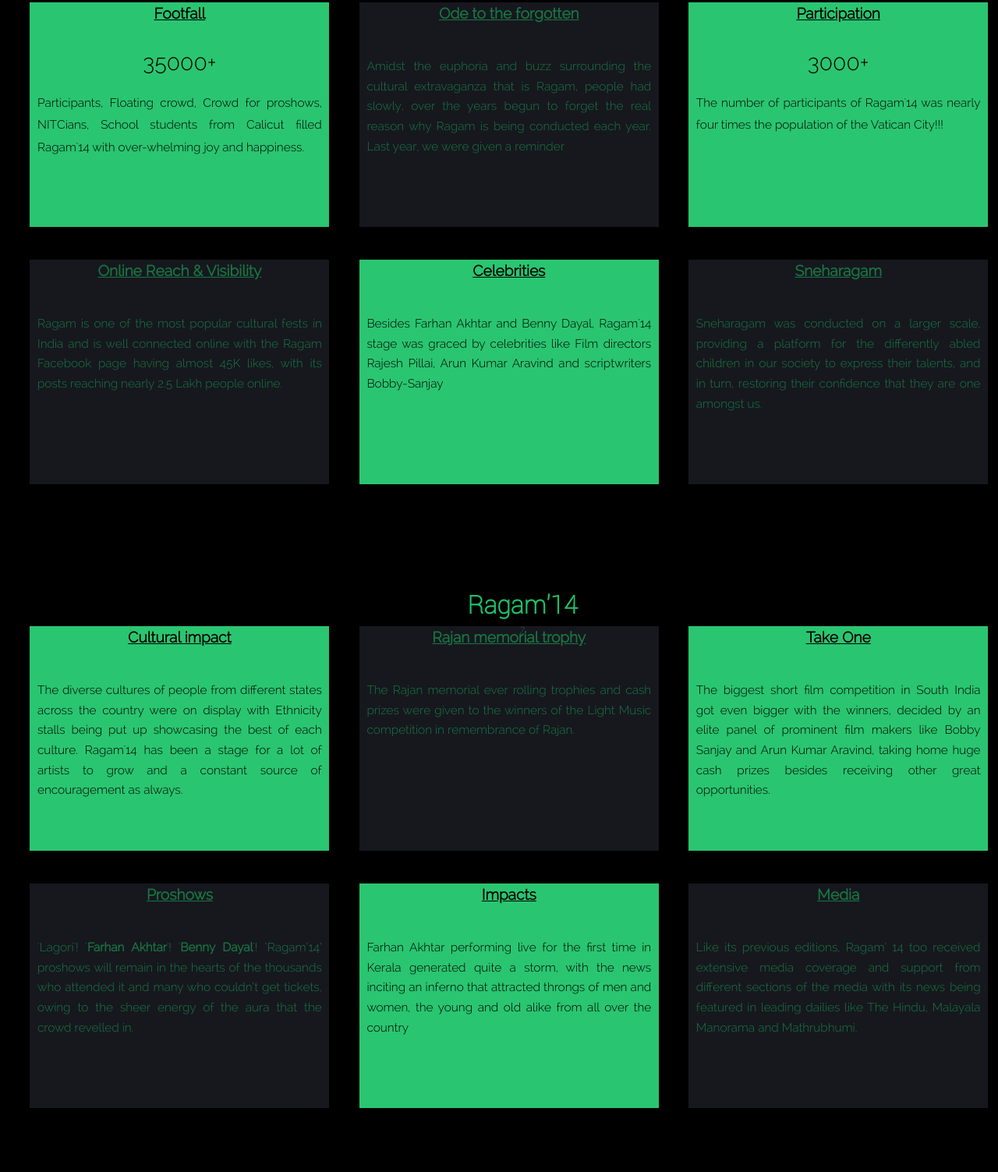
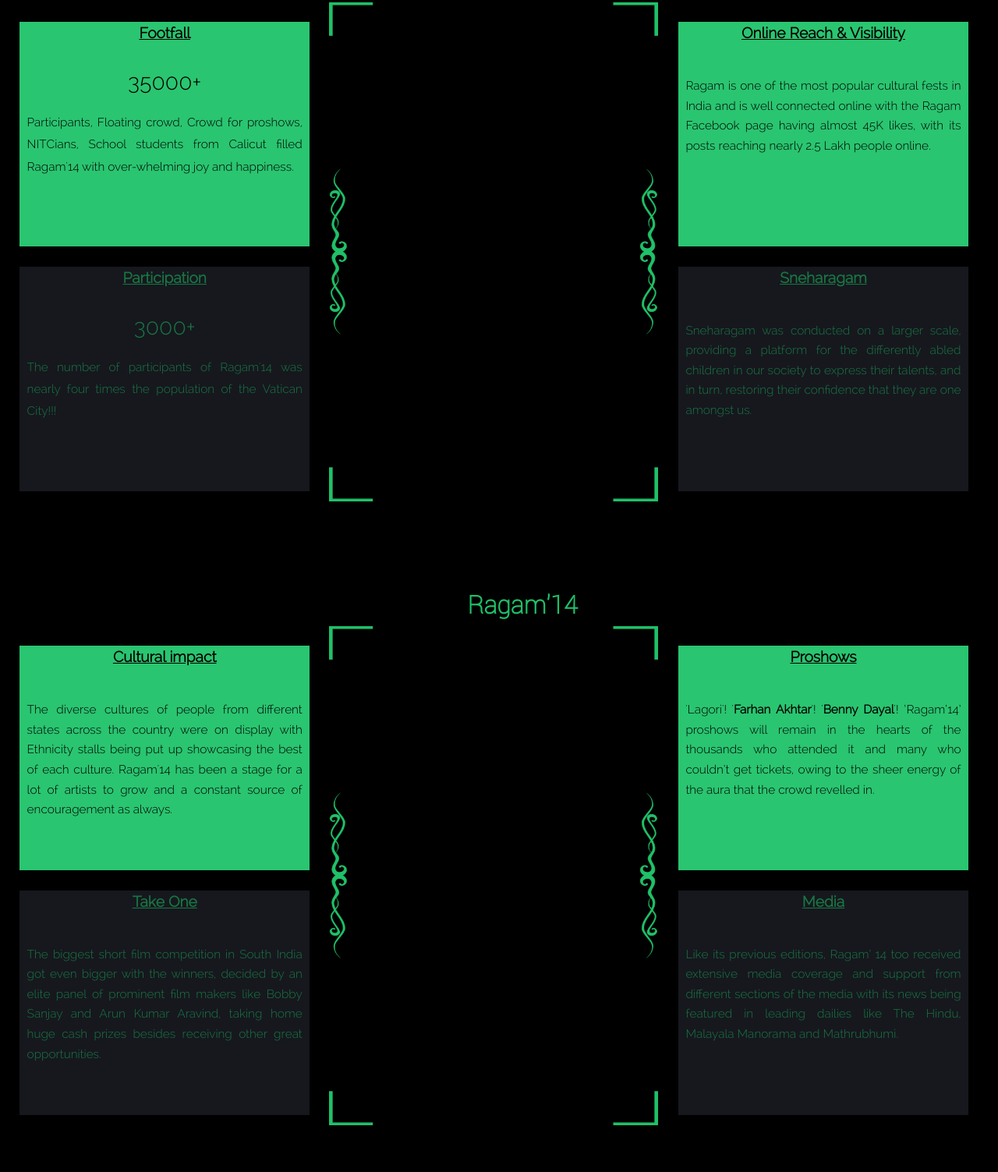
Before and after one commit to nitcfest/ragam_15_marketing, a plain HTML site: page index.html in a window 1280 px wide. Shown: the part 1697-3200 px from the top of the page at 78% size. Drawn offline with Linux system fonts and the light colour scheme.

Commit message:
put bg image to center

```diff
--- a/css/main.css
+++ b/css/main.css
@@ -203,103 +203,70 @@
 	transform:scale(1);
 	transition:all .5s;
 	word-wrap: break-word;
-	margin:0% 0% 0% 3%;
+	margin:6%;
 	padding:0px 0px 0px 0px;
+	height: 45%;
 }
 .top-div{
-	width:100%;
-	height:40%;
+	position: relative;
+	width:33%;
 	margin-top: 10px;
+	float: left;
+	height: 80%;
 }
 #box1{
 	color:#000000;
 	background-color: #2AC570;
-	width:30%;
-	height:90%;
-	float:left;
 }
 #box2{
 	background-color: #252932;
 	opacity:0.6;
 	color:2AC570;
-	width:30%;
-	height:90%;
-	float:left;
 }
 #box3{
 	color:#000000;
 	background-color: #2AC570;
-	width:30%;
-	height:90%;
-	float:left;
 }
 #box4{
 	background-color: #252932;
 	opacity:0.6;
 	color:2AC570;
-	width:30%;
-	height:90%;
-	float:left;
 }
 #box5{
 	color:#000000;
 	background-color: #2AC570;
-	width:30%;
-	height:90%;
-	float:left;
 }
 #box6{
 	background-color: #252932;
 	opacity:0.6;
 	color:2AC570;
-	width:30%;
-	height:90%;
-	float:left;
 }
 #box7{
 	color:#000000;
 	background-color: #2AC570;
-	width:30%;
-	height:90%;
-	float:left;
 }
 #box8{
 	background-color: #252932;
 	opacity:0.6;
 	color:2AC570;
-	width:30%;
-	height:90%;
-	float:left;
 }
 #box9{
 	color:#000000;
 	background-color: #2AC570;
-	width:30%;
-	height:90%;
-	float:left;
 }
 #box10{
 	background-color: #252932;
 	opacity:0.6;
 	color:2AC570;
-	width:30%;
-	height:90%;
-	float:left;
 }
 #box11{
 	color:#000000;
 	background-color: #2AC570;
-	width:30%;
-	height:90%;
-	float:left;
 }
 #box12{
 	background-color: #252932;
 	opacity:0.6;
 	color:2AC570;
-	width:30%;
-	height:90%;
-	float:left;
 }
 .head-part{
 	width: 100%;
@@ -625,19 +592,17 @@
 #preload1{
 	background: url("");
 }
-#background_panel3{
-	width:100%;
-	height:100%;
-	position:absolute;
+.background_panel{
 	background-repeat: no-repeat;
-	background-size: 100%;
+	background-size: 100% 100%;
 }
-#background_panel4{
-	width:100%;
-	height:100%;
-	position:absolute;
+.border{
+	position: absolute;
+	width: 100%;
+	height: 100%;
+	background: url("../images/border.png");
 	background-repeat: no-repeat;
-	background-size: 100%;
+	background-size: 100% 100%;
 }
 .Ragam-Nav>a:hover{
 	cursor: pointer;
@@ -668,3 +633,7 @@
 	right:0px;
 	cursor: pointer;
 }
+clear{
+	clear:both;
+	display: block;
+}
--- a/index.html
+++ b/index.html
@@ -207,7 +207,6 @@
 			</div>
 		</div> -->
 		<div class="panel" id="panel3">
-			<div id ="background_panel3"></div>
 			<div class="top-part-useless2"></div>
 			<div class="heading">
 				<h1>Ragam'14 </h1>
@@ -226,13 +225,7 @@
 							</div>
 					</div>
 				</div>
-				<div id="box2" class='gal' data-bg="images/bg/footfall.jpg">
-					<div class="head-part">Ode to the forgotten</div>
-					<div class="body-part">
-						 Amidst the euphoria and buzz surrounding the cultural extravaganza that is Ragam, people had slowly, over the years begun to forget the real reason why Ragam is being conducted each year. Last year, we were given a reminder
-					</div>
-				</div>
-				<div id="box3" class='gal' data-bg="images/bg/participation.jpg">
+				<div id="box2" class='gal' data-bg="images/bg/participation.jpg">
 					<div class="head-part">Participation</div>
 					<div class="body-part">
 						<div class="body-part-1">
@@ -246,8 +239,9 @@
 					</div>
 				</div>
 			</div>
+			<div id ="background_panel3" class="background_panel top-div"><div class="border"></div></div>
 			<div class="top-div">
-				<div id="box4" class='gal' data-bg="images/bg/5.jpg">
+				<div id="box3" class='gal' data-bg="images/bg/5.jpg">
 					<div class="head-part">Online Reach & Visibility</div>
 					<div class="body-part">
 
@@ -255,14 +249,7 @@
 
 					</div>
 				</div>
-				<div id="box5" class='gal' data-bg="images/bg/farhan3.jpg">
-					<div class="head-part">Celebrities</div>
-					<div class="body-part">
-						Besides Farhan Akhtar and Benny Dayal, Ragam'14 stage was graced by celebrities like Film directors Rajesh Pillai, Arun Kumar Aravind and scriptwriters Bobby-Sanjay
-					</div>
-
-				</div>
-				<div id="box6" class='gal' data-bg="images/bg/Impact.jpg">
+				<div id="box4" class='gal' data-bg="images/bg/sneharagam.jpg">
 					<div class="head-part">Sneharagam</div>
 					<div class="body-part">
 						Sneharagam was conducted on a larger scale, providing a platform for the differently abled children in our society to express their talents, and in turn, restoring their confidence that they are one amongst us.
@@ -271,47 +258,34 @@
 			</div>
 		</div>
 		<div class="panel" id="panel4">
-			<div id ="background_panel4"></div>
 			<div class="top-part-useless2"></div>
 			<div class="heading">
-				<h1>Ragam'14 </h1>z
+				<h1>Ragam'14 </h1>
 			</div>
 			<div class="top-div">
-				<div id="box7" class='gal' data-bg="images/bg/Impact.jpg">
+				<div id="box5" class='gal' data-bg="images/bg/Impact.jpg">
 					<div class="head-part">Cultural impact</div>
 					<div class="body-part">
 						The diverse cultures of people from different states across the country were on display with Ethnicity stalls being put up showcasing the best of each culture. Ragam'14 has been a stage for a lot of artists to grow and a constant source of encouragement as always.
 					</div>
 				</div>
-				<div id="box8" class='gal' data-bg="images/bg/rajan-memorial.jpg">
-					<div class="head-part">Rajan memorial trophy</div>
-					<div class="body-part">
-						The Rajan memorial ever rolling trophies and cash prizes were given to the winners of the Light Music competition in remembrance of Rajan.
-					</div>
-				</div>
-
-				<div id="box9" class='gal' data-bg="images/bg/takeone.jpg">
+				<div id="box6" class='gal' data-bg="images/bg/takeone.jpg">
 					<div class="head-part">Take One</div>
 					<div class="body-part">
 						The biggest short film competition in South India got even bigger with the winners, decided by an elite panel of prominent film makers like Bobby Sanjay and Arun Kumar Aravind, taking home huge cash prizes besides receiving other great opportunities.
 					</div>
 				</div>
 			</div>
+			<div id ="background_panel4" class="background_panel top-div"><div class="border"></div></div>
 			<div class="top-div">
-				<div id="box10" class='gal' data-bg="images/bg/proshows1.jpg">
+				<div id="box7" class='gal' data-bg="images/bg/proshows1.jpg">
 					<div class="head-part">Proshows</div>
 					<div class="body-part">
 						'Lagori'! '<b>Farhan Akhtar</b>'! '<b>Benny Dayal</b>'!
 						‘Ragam’14’ proshows will remain in the hearts of the thousands who attended it and many who couldn’t get tickets, owing to the sheer energy of the aura that the crowd revelled in.
 					</div>
 				</div>
-				<div id="box11" class='gal' data-bg="images/bg/sneharagam.jpg">
-					<div class="head-part">Impacts</div>
-					<div class="body-part">
-						Farhan Akhtar performing live for the first time in Kerala generated quite a storm, with the news inciting an inferno that attracted throngs of men and women, the young and old alike from all over the country
-					</div>
-				</div>
-				<div id="box12" class='gal' data-bg="images/bg/5.jpg">
+				<div id="box8" class='gal' data-bg="images/bg/5.jpg">
 					<div class="head-part">Media</div>
 					<div class="body-part">
 						Like its previous editions, Ragam’ 14 too received extensive media coverage and support from different sections of the media with its news being featured in leading dailies like The Hindu, Malayala Manorama and Mathrubhumi.
--- a/js/script.js
+++ b/js/script.js
@@ -157,10 +157,10 @@
 		$bgtexture.css({"background-position": -event.pageX/80+"px "+ -event.pageY/80+"px"});
 	});
 	$("#panel3 .gal").hover(function(){
-		$background_panel3.css({"background":"url('"+$(this).data('bg')+"') no-repeat center center fixed","-webkit-background-size":"cover","-moz-background-size":"cover","-o-background-size":"cover","background-size":"cover"});
+		$background_panel3.css({"background":"url('"+$(this).data('bg')+"') no-repeat center center","-webkit-background-size":"cover","-moz-background-size":"cover","-o-background-size":"cover","background-size":"cover"});
 	})
 	$("#panel4 .gal").hover(function(){
-		$background_panel4.css({"background":"url('"+$(this).data('bg')+"') no-repeat center center fixed","-webkit-background-size":"cover","-moz-background-size":"cover","-o-background-size":"cover","background-size":"cover"});
+		$background_panel4.css({"background":"url('"+$(this).data('bg')+"') no-repeat center center","-webkit-background-size":"cover","-moz-background-size":"cover","-o-background-size":"cover","background-size":"cover"});
 	})
 	$links.click(function(){
 		move_to_slide($(this).data('slide-num'));
```
Also changed, not shown: images/bg/Impact.jpg, images/bg/asasfasfasfasf.jpg (added), images/bg/old/Impact.jpg (added), images/bg/old/proshows1.jpg (added), images/bg/old/sneharagam.jpg (added), images/bg/proshows1.jpg, images/bg/scasfasfasfasfas.jpg (added), images/border.png (added), 2 other files.
